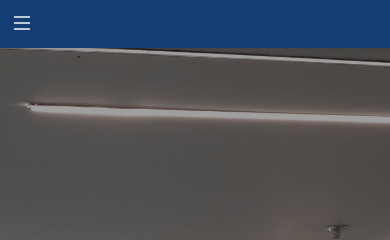
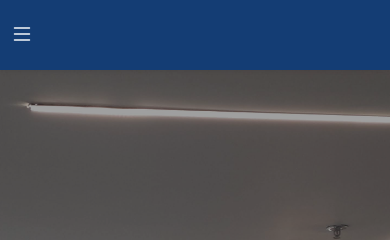
Before and after one commit to michaelsjmvr/rodrigo_fernandes, a plain HTML site: page index.html in a window 390 px wide. Shown: the top 240 px of the page. Drawn offline with nearby package versions, Linux system fonts and the light colour scheme.

Commit message:
Atualizados 12

```diff
--- a/static/css/style.css
+++ b/static/css/style.css
@@ -395,10 +395,13 @@ section{
     background-color: #143D74;
     position: fixed;
     width: 100%;
+    height: 70px;
     top: 0; /* Para garantir que o menu fique no topo */
     left: 0;
     box-shadow: 0px -4px 8px rgba(0, 0, 0, 0.3); /* Sombra na borda inferior */
     z-index: 999;
+    justify-content: start;
+    align-items: center;
 
     & .menu {
         display: none; /* Menu escondido por padrão */
@@ -407,7 +410,7 @@ section{
         margin: 0;
         background-color: #143D74;
         position: absolute;
-        top: 45px;
+        top: 60px;
         left: 0;
         width: 100%;
         z-index: 100;
```
